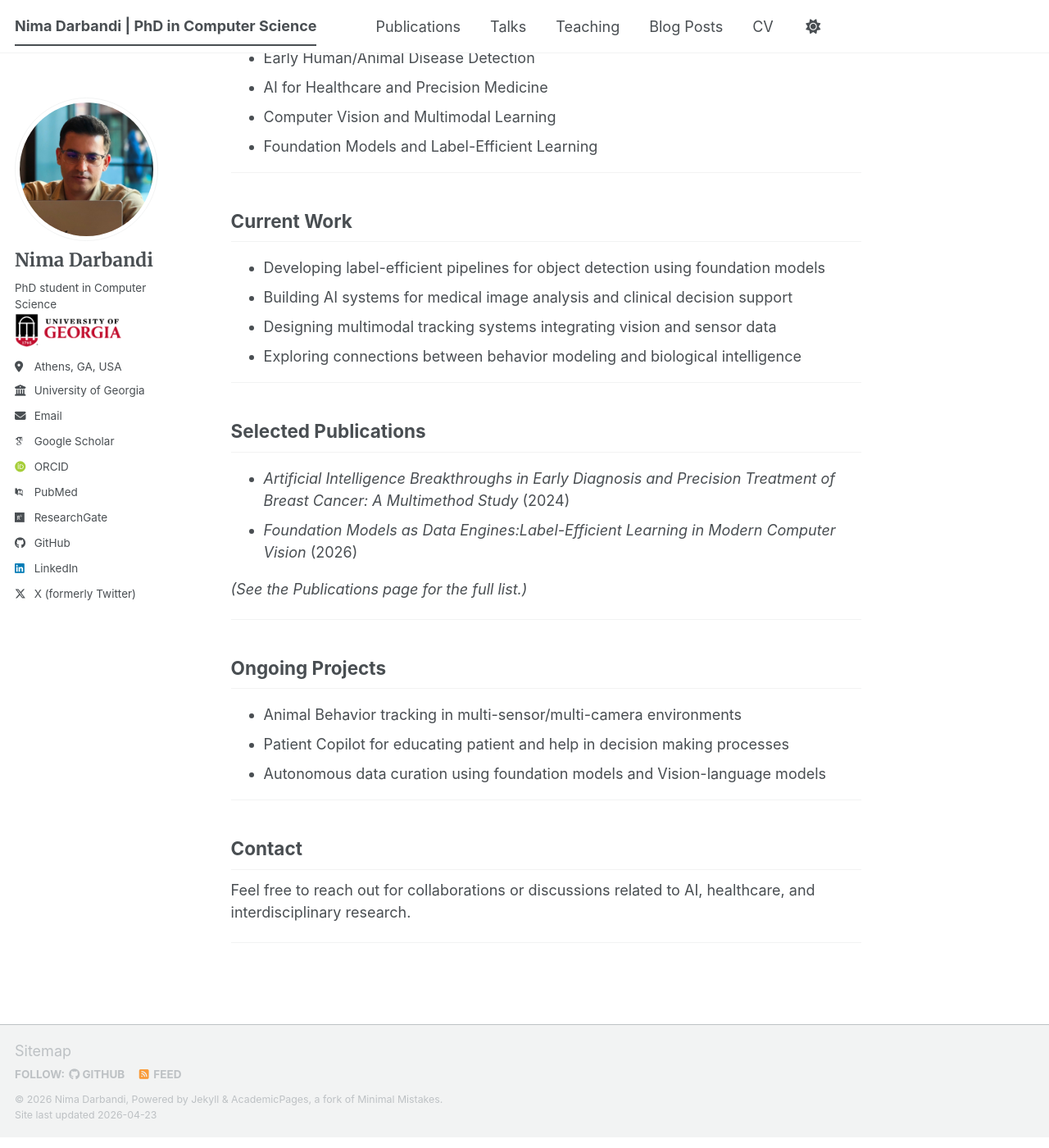
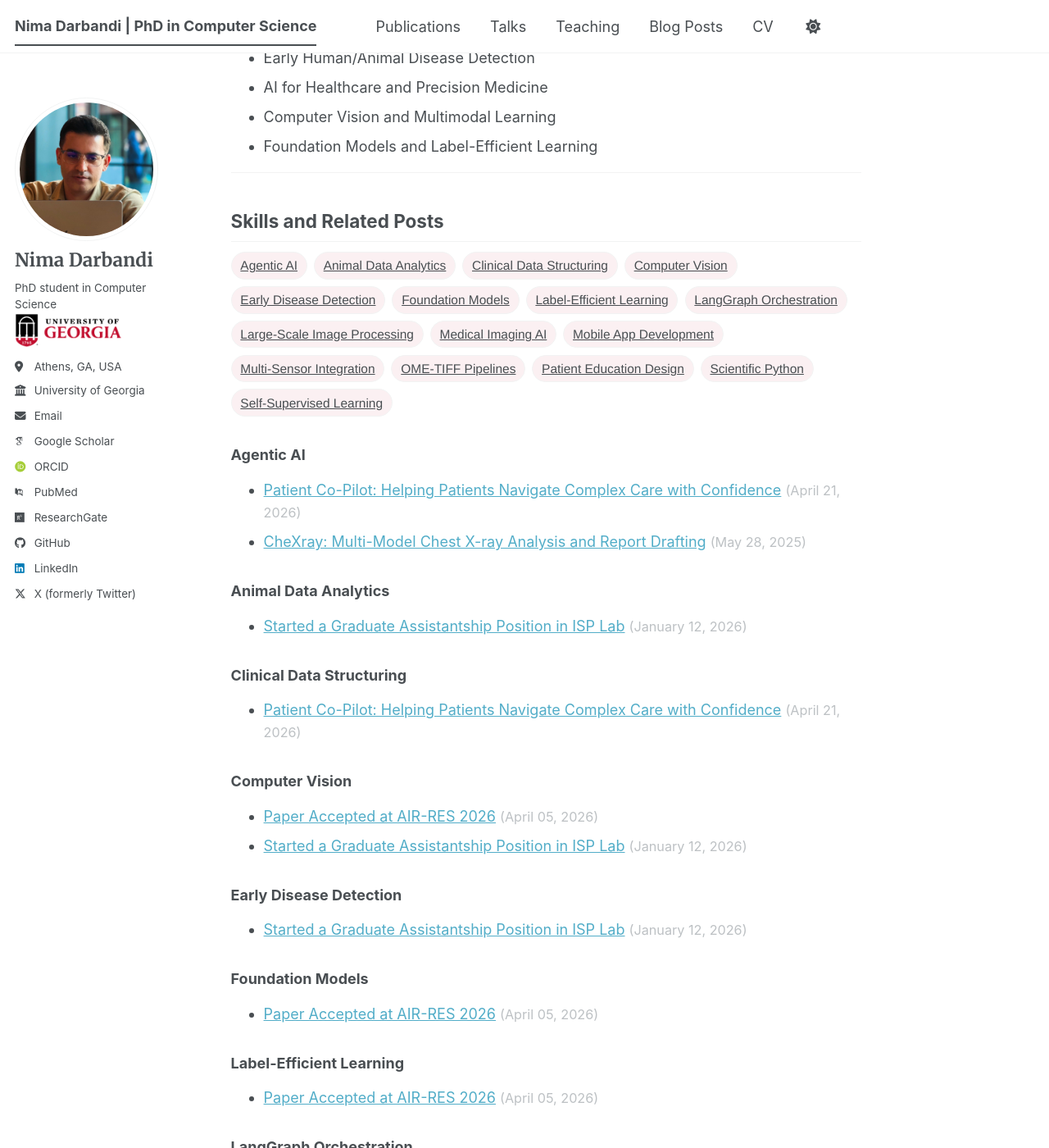
Before and after one commit to nimadarbandi/nimadarbandi.github.io, a Jekyll site: the page built from _pages/about.md, in a window 1280 px wide and 1400 px high, scrolled down 461 px. Shown: the whole window at 82% size. Built offline with Jekyll 4.4.1, drawn with Linux system fonts in a browser that asks for light colours; some web fonts are replaced; a script bundle is joined from its source files by our own code; library files that are not in the unit come from our copies; some of the changed text lies outside the part shown.

Commit message:
skills for about page added

```diff
--- a/_pages/about.md
+++ b/_pages/about.md
@@ -20,6 +20,72 @@ My work combines computer vision, machine learning, and large language models to
 - AI for Healthcare and Precision Medicine
 - Computer Vision and Multimodal Learning
 - Foundation Models and Label-Efficient Learning
+
+---
+
+## Skills and Related Posts
+
+<style>
+  .about-skills-wrap {
+    margin: 0.5rem 0 1.2rem;
+    display: flex;
+    flex-wrap: wrap;
+    gap: 0.45rem;
+  }
+  .about-skill-chip {
+    display: inline-block;
+    padding: 0.24rem 0.6rem;
+    border: 1px solid var(--global-border-color);
+    border-radius: 999px;
+    background: rgba(186, 12, 47, 0.06);
+    text-decoration: none;
+    font-family: "Merriweather Sans", "Helvetica Neue", Helvetica, Arial, sans-serif;
+    font-size: 0.86rem;
+    color: #494e52;
+  }
+  .about-skill-chip:hover {
+    color: #BA0C2F;
+    border-color: #BA0C2F;
+    text-decoration: none;
+  }
+  .about-skill-date {
+    color: var(--global-text-color-light);
+    font-size: 0.9rem;
+  }
+</style>
+
+{% assign skills_blob = "" %}
+{% for post in site.posts %}
+  {% if post.skills %}
+    {% for skill in post.skills %}
+      {% capture skills_blob %}{{ skills_blob }}{{ skill }}|||{% endcapture %}
+    {% endfor %}
+  {% endif %}
+{% endfor %}
+{% assign skills_list = skills_blob | split: "|||" | uniq | sort %}
+
+<div class="about-skills-wrap">
+  {% for skill in skills_list %}
+    {% assign skill_trim = skill | strip %}
+    {% if skill_trim != "" %}
+      <a class="about-skill-chip" href="#skill-{{ skill_trim | slugify }}">{{ skill_trim }}</a>
+    {% endif %}
+  {% endfor %}
+</div>
+
+{% for skill in skills_list %}
+  {% assign skill_trim = skill | strip %}
+  {% if skill_trim != "" %}
+### <span id="skill-{{ skill_trim | slugify }}">{{ skill_trim }}</span>
+  <ul>
+    {% for post in site.posts %}
+      {% if post.skills and post.skills contains skill_trim %}
+        <li><a href="{{ post.url | relative_url }}">{{ post.title }}</a> <span class="about-skill-date">({{ post.date | date: "%B %d, %Y" }})</span></li>
+      {% endif %}
+    {% endfor %}
+  </ul>
+  {% endif %}
+{% endfor %}
 
 ---
 
```
